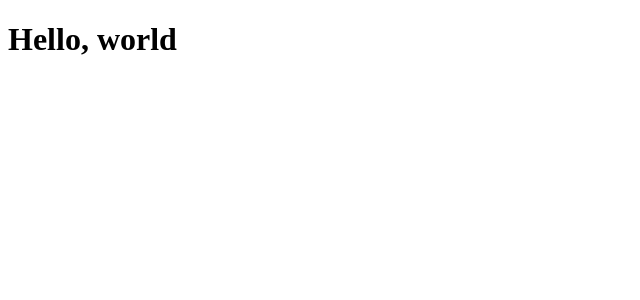
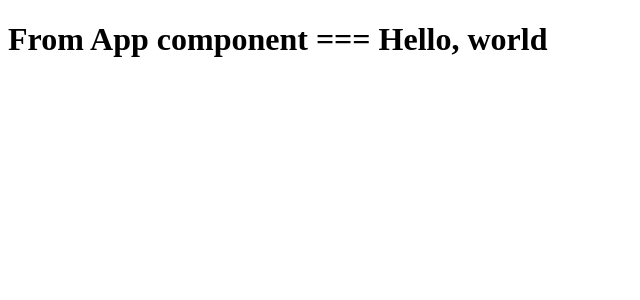
Before and after one commit to Mohamed-js/Book-Store, a React (Create React App) app: page / in a window 1280 px wide. Shown: the top 300 px of the page, without its empty margins (0-640 px from the left). Built offline with nearby package versions, Linux system fonts and the light colour scheme.

Commit message:
Setup project

```diff
--- a/src/components/App.js
+++ b/src/components/App.js
@@ -3,7 +3,7 @@ import PropTypes from 'prop-types';
 function App(props) {
   return (
     <div className="App">
-      <h1>Hello, {props.name}</h1>
+      <h1>From App component === Hello, {props.name}</h1>
     </div>
   );
 }
```
